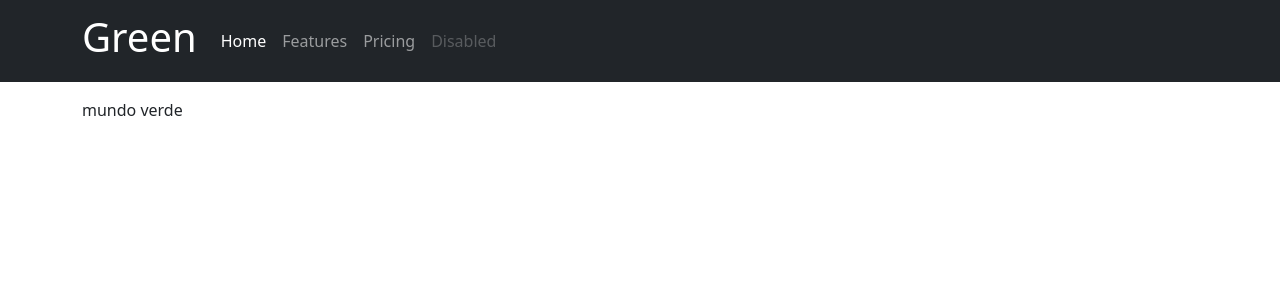
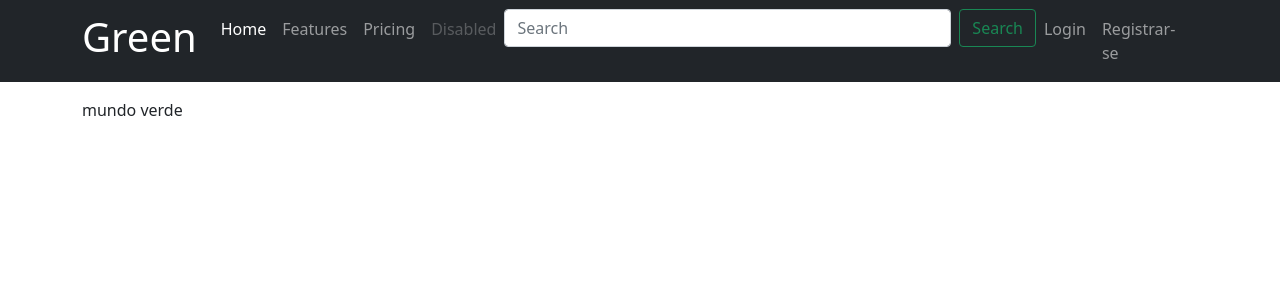
Before and after one commit to The-vinicius/verde, a Django app: page / in a window 1280 px wide. Shown: the top 300 px of the page. Run offline with Django 4.2, Linux system fonts and the light colour scheme; some libraries are stand-ins or nearby versions.

Commit message:
field user add in navbar. created field search

```diff
--- a/templates/base/navbar.html
+++ b/templates/base/navbar.html
@@ -20,6 +20,24 @@
         <li class="nav-item">
           <a class="nav-link disabled">Disabled</a>
         </li>
+        <li class="nav-item col-8">
+          <form class="d-flex">
+            <input class="form-control me-2" type="search" placeholder="Search" aria-label="Search">
+            <button class="btn btn-outline-success" type="submit">Search</button>
+          </form>
+        </li>
+        {% if request.user.is_authenticated %}
+        <li class="nav-item {% if request.path == login_url %} active {% endif %}">
+          <a class="nav-link" href="{% url 'logout' %}">Logout</a>
+        </li>
+        {% else %}
+        <li class="nav-item {% if request.path == login_url %} active {% endif %}">
+          <a class="nav-link" href="{% url 'login' %}">Login</a>
+        </li>
+        <li class="nav-item {% if request.path == register %} active {% endif %}">
+          <a class="nav-link" href="{% url 'signup' %}">Registrar-se</a>
+        </li>
+        {% endif %}
       </ul>
     </div>
   </div>
```
